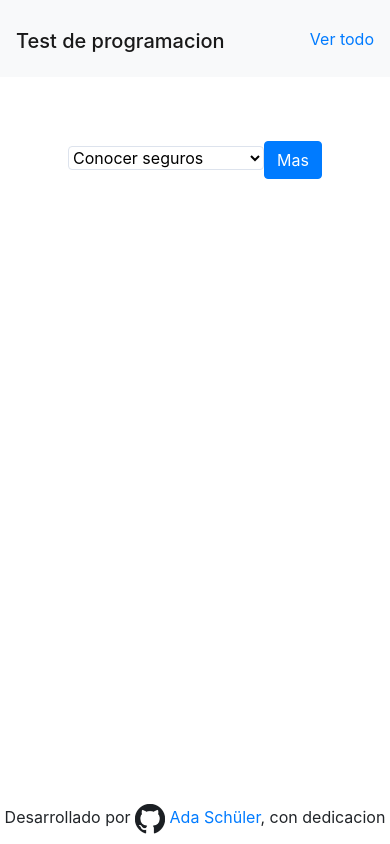
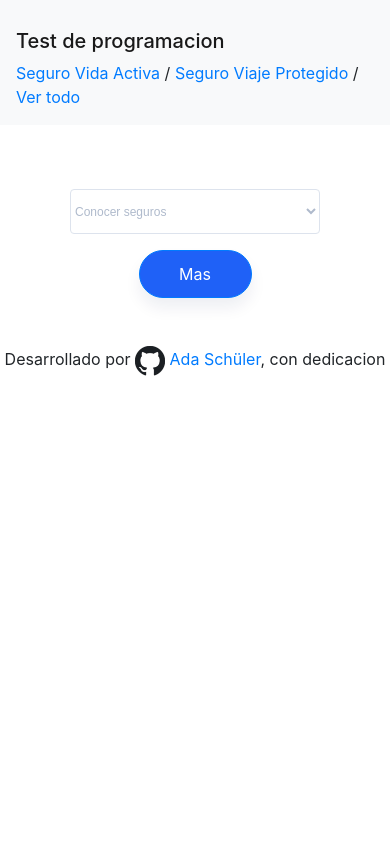
Before and after one commit to adaschuler/test00, a React app: page / in a window 390 px wide. Built offline with nearby package versions, Linux system fonts and the light colour scheme; no server answers.

Commit message:
V10Ajustes

```diff
--- a/src/js/component/navbar.js
+++ b/src/js/component/navbar.js
@@ -8,6 +8,7 @@ export const Navbar = () => {
 				<span className="navbar-brand mb-0 h1">Test de programacion</span>
 			</Link>
 			<div className="ml-auto">
+				<Link to="/seguros58">Seguro Vida Activa</Link> / <Link to="/seguros59">Seguro Viaje Protegido</Link> /{" "}
 				<Link to="/todo">Ver todo</Link>
 			</div>
 		</nav>
--- a/src/js/views/home.js
+++ b/src/js/views/home.js
@@ -15,13 +15,17 @@ export const Home = () => {
 	return (
 		<div className="container text-center mt-5">
 			<div className="d-flex justify-content-center">
-				<Form className="contact-form center col-xs-10 col-sm-8 col-md-4 mt-3">
+				<Form className="contact-form center col-xs-10 col-sm-8 col-md-4 mt-3 mb-5">
 					<Form.Select id="estilos-selector" ref={referencia} aria-label="Default select example">
-						<option id="conocer">Conocer seguros</option>
-						<option value="/seguros58">Seguro Vida Activa</option>
-						<option value="/seguros59">Seguro Viaje Protegido</option>
+						<option className="conocer">Conocer seguros</option>
+						<option className="conocer" value="/seguros58">
+							Seguro Vida Activa
+						</option>
+						<option className="conocer" value="/seguros59">
+							Seguro Viaje Protegido
+						</option>
 					</Form.Select>
-					<Button ClassName="seleccion-boton" variant="primary" type="submit" onClick={seleccion}>
+					<Button className="seleccion-boton mt-3" variant="primary" type="submit" onClick={seleccion}>
 						Mas
 					</Button>
 				</Form>
--- a/src/js/views/todo.js
+++ b/src/js/views/todo.js
@@ -9,7 +9,7 @@ import "../../styles/todo.scss";
 export const Todo = () => {
 	return (
 		<div className="">
-			<div className="seguros container">
+			<div className="seguros container mb-5">
 				<Seguros />
 			</div>
 		</div>
--- a/src/styles/card.scss
+++ b/src/styles/card.scss
@@ -1,6 +1,6 @@
 .ficha-body{
     width: 328px;
-    height: 430px;
+    height: 500px;
     background: #FFFFFF;
     border: 1px solid #DDE3ED;
     border-radius: 8px;
--- a/src/styles/footer.scss
+++ b/src/styles/footer.scss
@@ -6,5 +6,5 @@
     left: 0;
     text-align: center!important;
     clear: both;
-    position: fixed;
+    position: relative;
  }
--- a/src/styles/index.scss
+++ b/src/styles/index.scss
@@ -1,3 +1,9 @@
+html { height: 100%; }
+body {
+    min-height:100%;
+    position:relative;
+    padding-bottom:40px;
+}
 .navbar {
     position: relative;
     display: flex;
@@ -19,8 +25,6 @@ A:visited {
     text-decoration: none
 }
 .seleccion-boton{
-    display: flex;
-    flex-direction: row;
     padding: 8px 32px;
     width: 113px;
     height: 48px;
@@ -35,17 +39,34 @@ A:visited {
     line-height: 32px;
     text-align: center;
     color: #FFFFFF;
+    margin: 10px;
 }
 #estilos-selector{
     background: #FFFFFF;
     border: 1px solid #DDE3ED;
     box-sizing: border-box;
     border-radius: 4px;
-}
-#conocer{
+    height: 45px;
+    width: 250px;
+    background: #FFFFFF;
+    border: 1px solid #DDE3ED;
+    box-sizing: border-box;
+    border-radius: 4px;
     font-family: 'Poppins', sans-serif;
     font-weight: 500;
     font-size: 12px;
     line-height: 16px;
     color: #AFBACC;
+
 }
+.conocer{
+    background: #FFFFFF;
+    border: 2px solid #1F61F7;
+    box-sizing: border-box;
+    border-radius: 4px;
+    font-family: 'Poppins', sans-serif;
+    font-weight: 500;
+    font-size: 12px;
+    line-height: 16px;
+    color: #1F61F7;
+}
```
Also changed, not shown: README.md.
